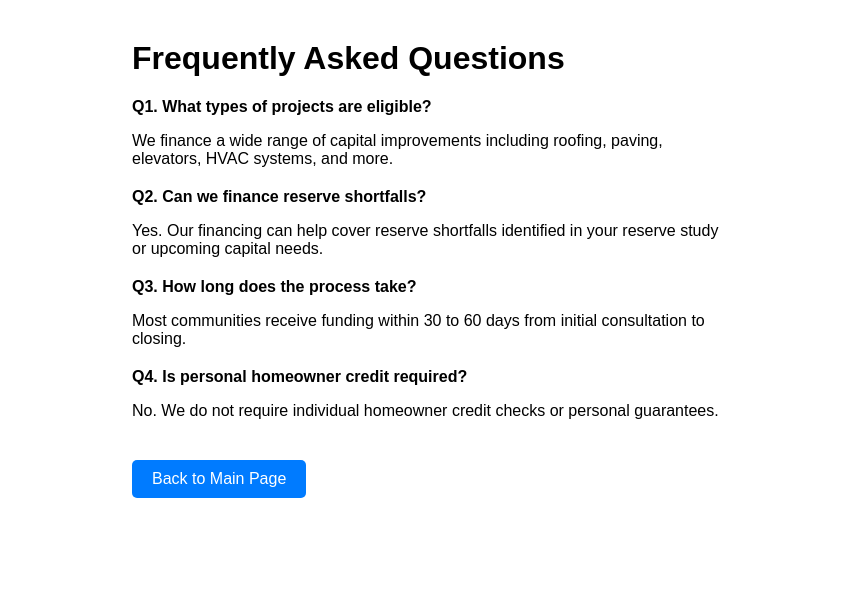
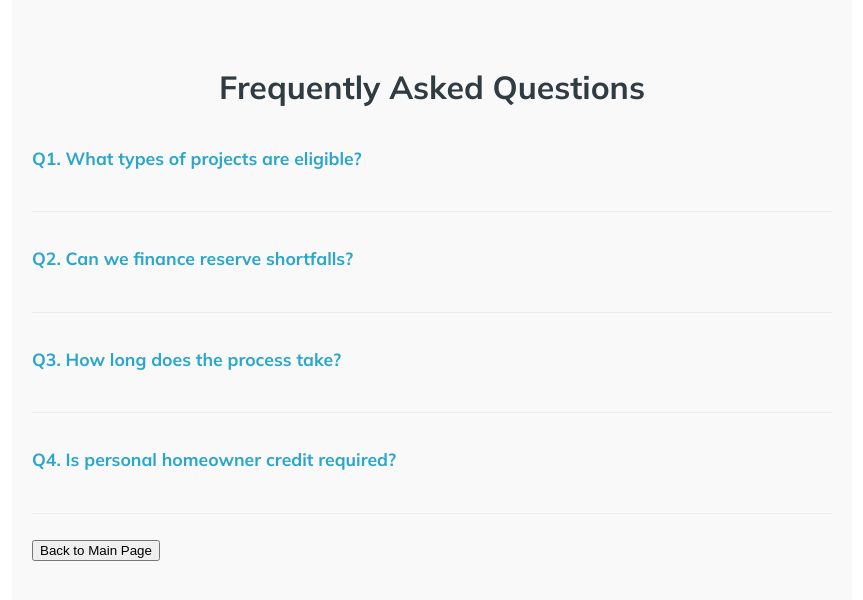
Before and after one commit to MetaCapFin/tu-cielo-site, a React (Create React App) app: page /faq in a window 1280 px wide. Shown: the top 600 px of the page, without its empty margins (208-1071 px from the left). Built offline with nearby package versions, Linux system fonts and the light colour scheme.

Commit message:
Update faq.js

```diff
--- a/src/faq.js
+++ b/src/faq.js
@@ -1,47 +1,46 @@
 import React from 'react';
-import { useNavigate } from 'react-router-dom';
 
 export default function FAQ() {
-  const navigate = useNavigate();
+  const faqs = [
+    {
+      question: 'Q1. What types of projects are eligible?',
+      answer:
+        'We finance a wide range of capital improvements including roofing, paving, elevators, HVAC systems, and more.',
+    },
+    {
+      question: 'Q2. Can we finance reserve shortfalls?',
+      answer:
+        'Yes. Our financing can help cover reserve shortfalls identified in your reserve study or upcoming capital needs.',
+    },
+    {
+      question: 'Q3. How long does the process take?',
+      answer:
+        'Most communities receive funding within 30 to 60 days from initial consultation to closing.',
+    },
+    {
+      question: 'Q4. Is personal homeowner credit required?',
+      answer:
+        'No. We do not require individual homeowner credit checks or personal guarantees.',
+    },
+  ];
 
   return (
-    <div style={{ maxWidth: 600, margin: '40px auto', fontFamily: 'Arial, sans-serif' }}>
-      <h1>Frequently Asked Questions</h1>
+    <section className="faq-section">
+      <h2>Frequently Asked Questions</h2>
 
-      <div style={{ marginBottom: '20px' }}>
-        <p><strong>Q1. What types of projects are eligible?</strong></p>
-        <p>We finance a wide range of capital improvements including roofing, paving, elevators, HVAC systems, and more.</p>
-      </div>
-
-      <div style={{ marginBottom: '20px' }}>
-        <p><strong>Q2. Can we finance reserve shortfalls?</strong></p>
-        <p>Yes. Our financing can help cover reserve shortfalls identified in your reserve study or upcoming capital needs.</p>
-      </div>
-
-      <div style={{ marginBottom: '20px' }}>
-        <p><strong>Q3. How long does the process take?</strong></p>
-        <p>Most communities receive funding within 30 to 60 days from initial consultation to closing.</p>
-      </div>
-
-      <div style={{ marginBottom: '40px' }}>
-        <p><strong>Q4. Is personal homeowner credit required?</strong></p>
-        <p>No. We do not require individual homeowner credit checks or personal guarantees.</p>
-      </div>
+      {faqs.map(({ question, answer }, i) => (
+        <div className="faq-item" key={i}>
+          <h3 className="faq-question">{question}</h3>
+          <p className="faq-answer">{answer}</p>
+        </div>
+      ))}
 
       <button
-        onClick={() => navigate('/')}
-        style={{
-          padding: '10px 20px',
-          fontSize: '16px',
-          backgroundColor: '#007BFF',
-          color: 'white',
-          border: 'none',
-          borderRadius: '5px',
-          cursor: 'pointer',
-        }}
+        className="back-to-main"
+        onClick={() => window.location.href = '/'}
       >
         Back to Main Page
       </button>
-    </div>
+    </section>
   );
 }
```
